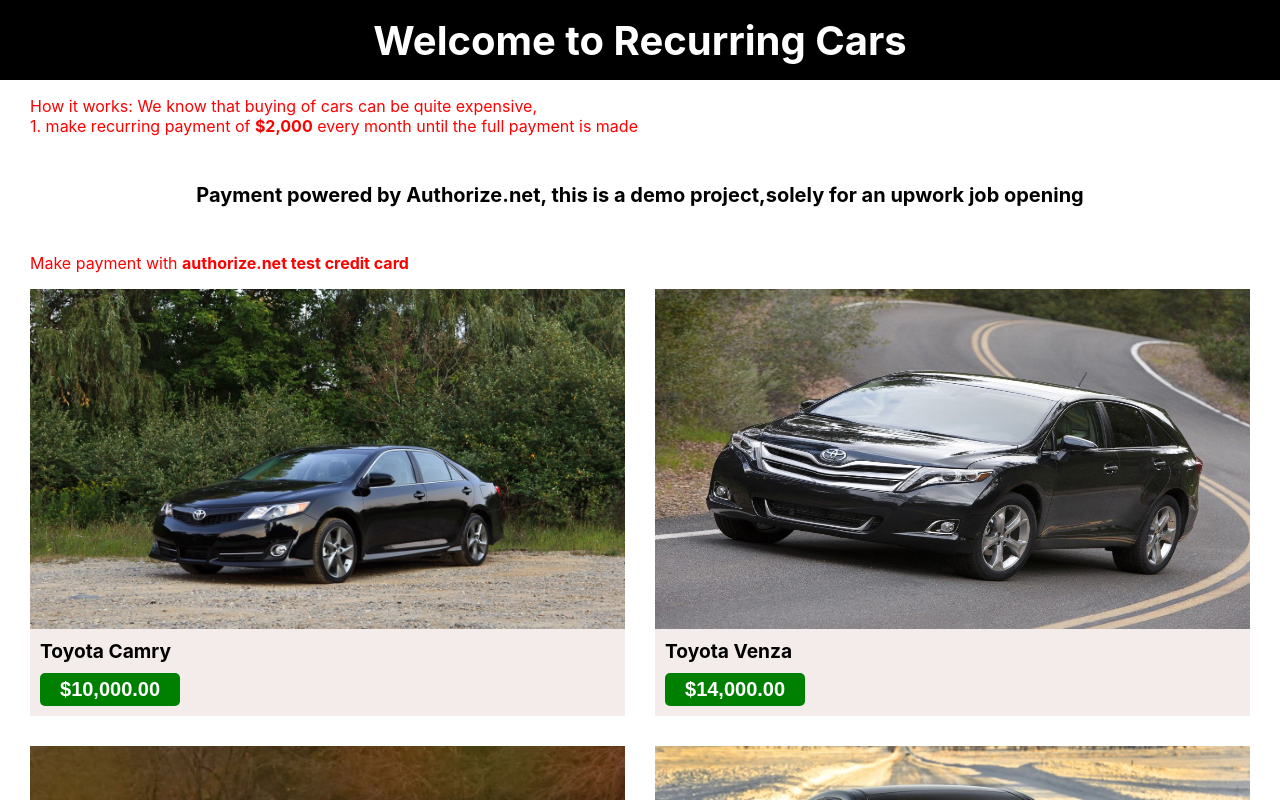
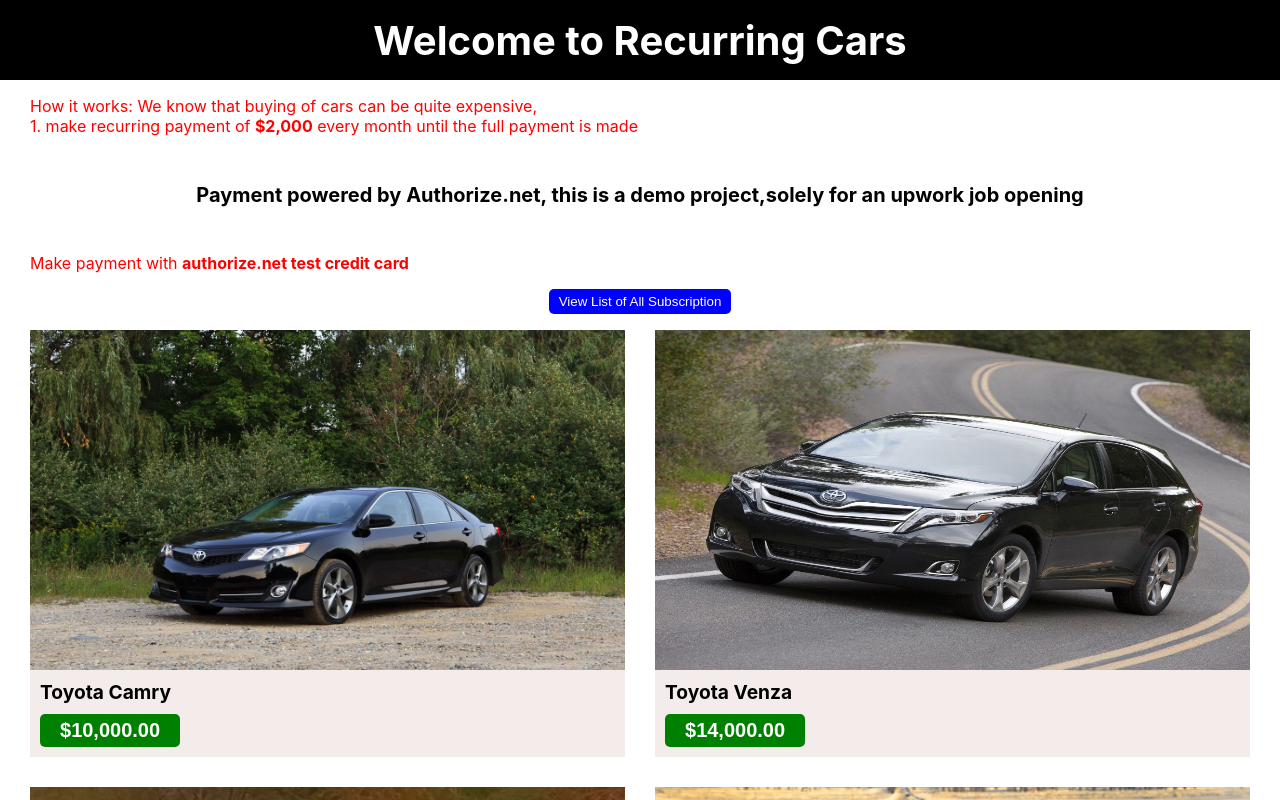
Before and after one commit to BisiDavi/using-authorize.net, a Next.js app: page / in a window 1280 px wide. Shown: the top 800 px of the page. Built offline with nearby package versions, Linux system fonts and the light colour scheme.

Commit message:
page updated

```diff
--- a/components/SiteInfo.tsx
+++ b/components/SiteInfo.tsx
@@ -1,3 +1,5 @@
+import Link from "next/link";
+
 export default function SiteInfo() {
   return (
     <>
@@ -16,6 +18,11 @@
         Make payment with{" "}
         <span className="bold">authorize.net test credit card</span>
       </p>
+      <Link href="/subscription/all" passHref>
+        <button className="next flex items-center justify-center mx-auto px-4">
+          View List of All Subscription
+        </button>
+      </Link>
     </>
   );
 }
--- a/index.d.ts
+++ b/index.d.ts
@@ -1,3 +1,2 @@
 declare module "authorizenet";
-declare module "uuid";
 declare module "react-credit-cards-2";
--- a/postcss.config.js
+++ /dev/null
@@ -1,6 +0,0 @@
-module.exports = {
-  plugins: {
-    tailwindcss: {},
-    autoprefixer: {},
-  },
-}
--- a/styles/globals.css
+++ b/styles/globals.css
@@ -180,7 +180,20 @@
 }
 
 /* table */
+th,
+table,
 td {
   text-align: center;
   border: 1px solid black;
 }
+th {
+  height: 40px;
+}
+
+.mx-auto {
+  margin: auto;
+}
+
+.px-4 {
+  padding: 5px 10px;
+}
```
Also changed, not shown: package.json (+0 -7 lines), tailwind.config.js (deleted, +0 -8 lines), 1 other file (tests, documents, lock files or other folders).
